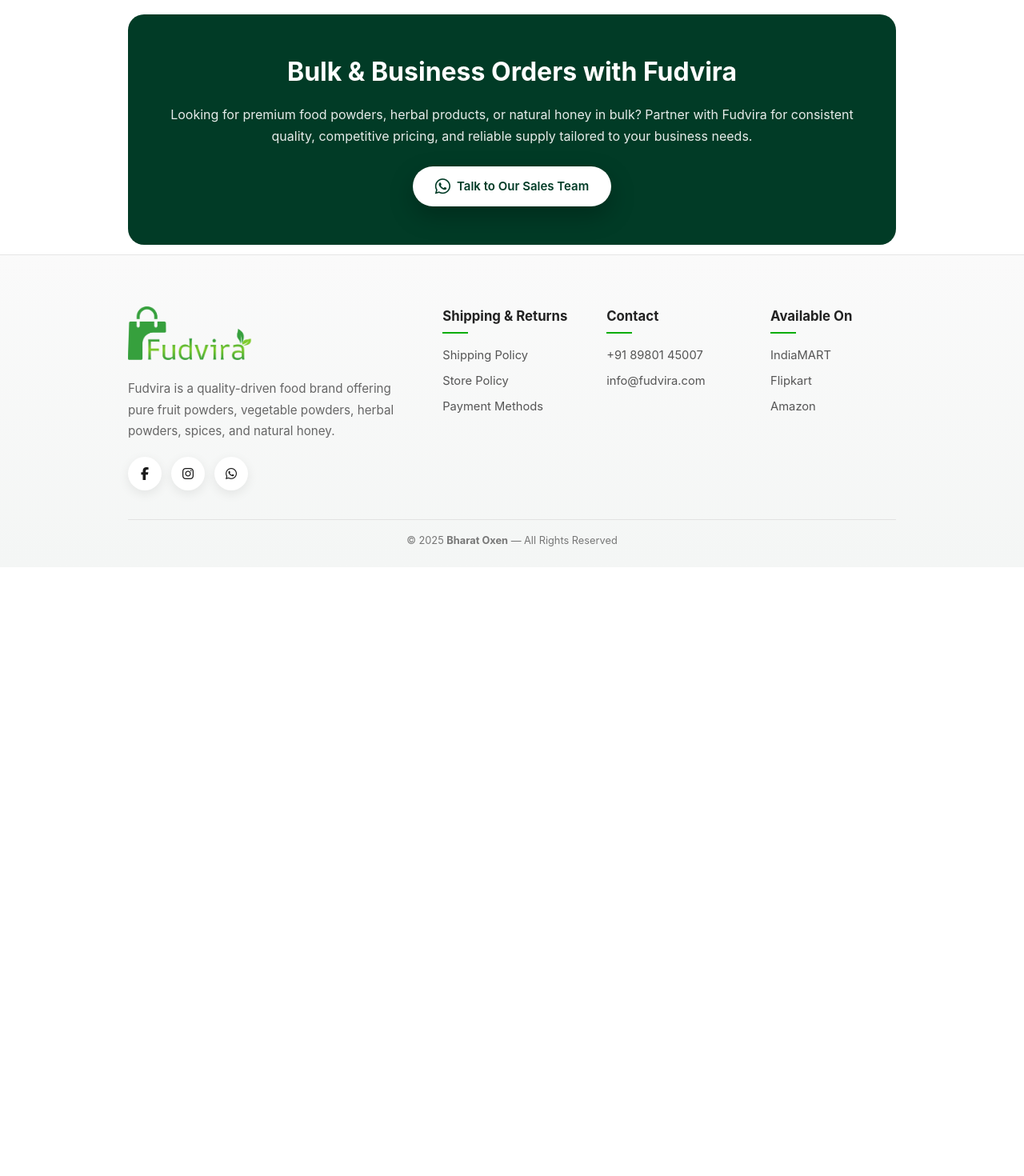
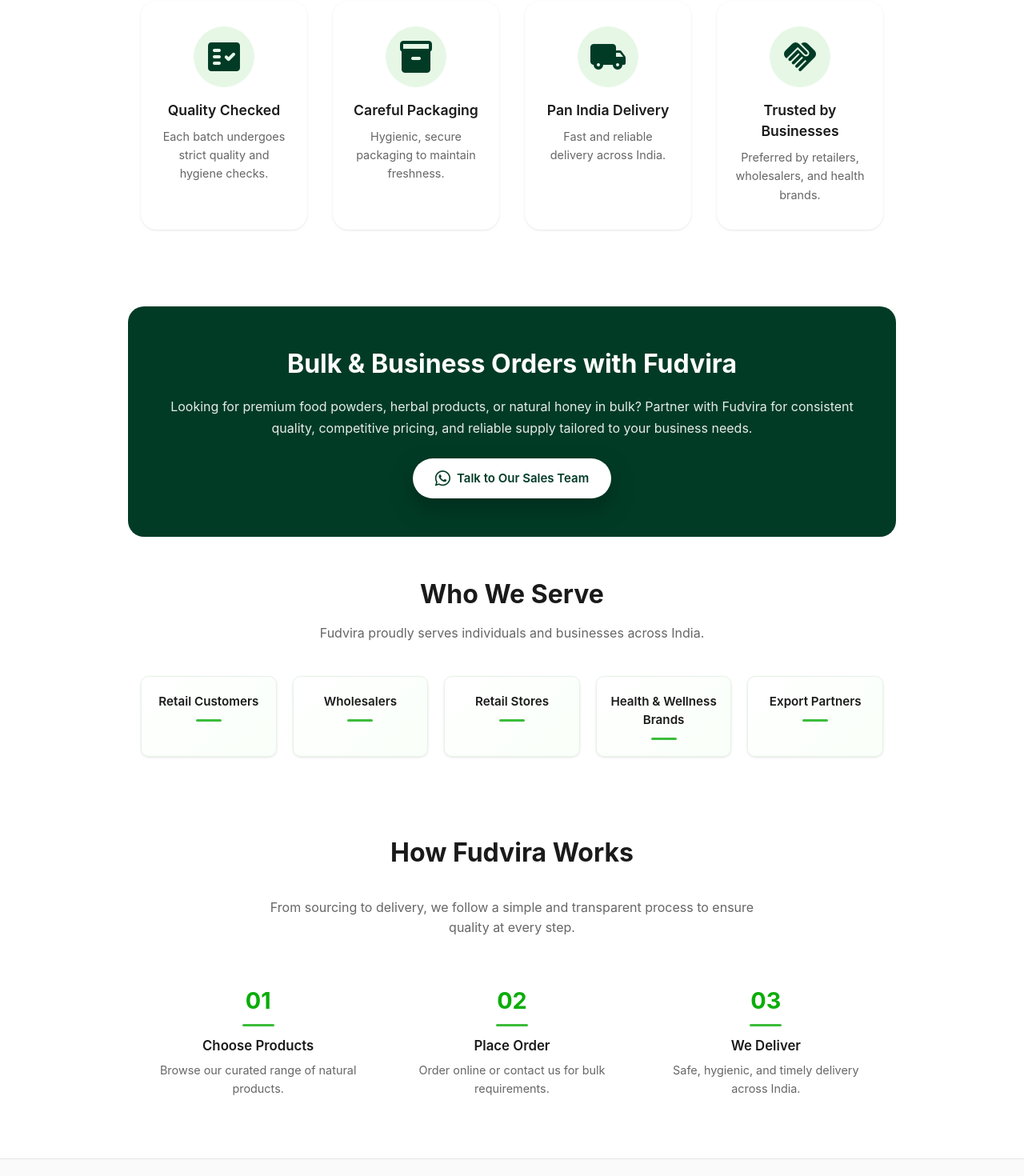
Before and after one commit to Witzcode0/fudvira_catalogue_fe, a React (Vite) app: page / in a window 1280 px wide. Shown: the part 1100-2570 px from the top of the page at 80% size. Before the commit the page ends 1809 px from the top, so only its background shows below. Built offline with nearby package versions, Linux system fonts and the light colour scheme; no server answers.

Commit message:
working on home page

```diff
--- a/src/assets/css/hero.css
+++ b/src/assets/css/hero.css
@@ -341,3 +341,243 @@
     width: 100%;
   }
 }
+
+
+/* =========================
+   WHO WE SERVE SECTION
+========================= */
+
+.home-section {
+  padding: var(--space-9) 0;
+}
+
+/* Title already centered via class */
+.home-section h2 {
+  font-size: 2rem;
+  font-weight: 700;
+  margin-bottom: var(--space-3);
+  text-align: center;
+  color: var(--text-dark);
+}
+
+/* Subtitle */
+.home-section .section-subtitle {
+  max-width: 640px;
+  margin: 0 auto var(--space-8);
+  text-align: center;
+  font-size: 1rem;
+  color: var(--text-light);
+  line-height: 1.6;
+}
+
+/* =========================
+   GRID
+========================= */
+
+.serve-grid {
+  max-width: 1100px;
+  margin: 0 auto;
+  padding: 0 var(--space-4);
+
+  display: grid;
+  grid-template-columns: repeat(5, 1fr);
+  gap: var(--space-5);
+
+}
+
+/* =========================
+   CARD
+========================= */
+
+.serve-card {
+  background: linear-gradient(
+    135deg,
+    #ffffff,
+    #f9fff9
+  );
+
+  border: 1px solid #e6f3e6;
+  border-radius: var(--radius-md);
+
+  padding: var(--space-5) var(--space-4);
+  text-align: center;
+
+  font-size: 0.95rem;
+  font-weight: 600;
+  color: var(--text-dark);
+
+  box-shadow: var(--shadow-sm);
+  transition: all 0.25s ease;
+  cursor: default;
+}
+
+/* Hover */
+.serve-card:hover {
+  transform: translateY(-4px);
+  border-color: var(--primary);
+  box-shadow: 0 12px 28px rgba(10, 173, 10, 0.18);
+}
+
+/* Decorative accent */
+.serve-card::after {
+  content: "";
+  display: block;
+  width: 32px;
+  height: 3px;
+  margin: 10px auto 0;
+  background: var(--primary);
+  border-radius: 4px;
+  opacity: 0.8;
+}
+
+/* =========================
+   RESPONSIVE
+========================= */
+
+/* Large Tablets */
+@media (max-width: 1024px) {
+  .serve-grid {
+    grid-template-columns: repeat(3, 1fr);
+  }
+}
+
+/* Tablets */
+@media (max-width: 768px) {
+  .home-section h2 {
+    font-size: 1.7rem;
+  }
+
+  .serve-grid {
+    grid-template-columns: repeat(2, 1fr);
+    gap: var(--space-4);
+  }
+}
+
+/* Mobile */
+@media (max-width: 480px) {
+  .serve-grid {
+    grid-template-columns: 1fr;
+  }
+
+  .serve-card {
+    font-size: 0.9rem;
+    padding: var(--space-4);
+  }
+}
+/* =========================
+   HOW FUDVIRA WORKS
+========================= */
+
+.home-section.light {
+  padding: var(--space-9) 0;
+}
+
+/* Title */
+.home-section.light h2 {
+  text-align: center;
+  font-size: 2rem;
+  font-weight: 700;
+  margin-bottom: var(--space-7);
+  color: var(--text-dark);
+}
+
+/* =========================
+   STEPS GRID
+========================= */
+
+.steps-grid {
+  max-width: 1100px;
+  margin: 0 auto;
+  padding: 0 var(--space-4);
+
+  display: grid;
+  grid-template-columns: repeat(3, 1fr);
+  gap: var(--space-6);
+}
+
+/* =========================
+   STEP ITEM
+========================= */
+
+.step-card {
+  text-align: center;
+  padding: var(--space-4) var(--space-3);
+}
+
+/* Step number */
+.step-card span {
+  display: inline-block;
+  margin-bottom: var(--space-3);
+
+  font-size: 1.8rem;
+  font-weight: 700;
+  color: var(--primary);
+
+  position: relative;
+}
+
+/* Underline accent */
+.step-card span::after {
+  content: "";
+  display: block;
+  width: 40px;
+  height: 3px;
+  margin: 8px auto 0;
+  background: var(--primary);
+  border-radius: 2px;
+  opacity: 0.8;
+}
+
+/* Title */
+.step-card h4 {
+  font-size: 1.05rem;
+  font-weight: 600;
+  margin-bottom: 6px;
+  color: var(--text-dark);
+}
+
+/* Description */
+.step-card p {
+  font-size: 0.9rem;
+  color: var(--text-light);
+  line-height: 1.6;
+  max-width: 280px;
+  margin: 0 auto;
+}
+
+/* =========================
+   RESPONSIVE
+========================= */
+
+/* Tablet */
+@media (max-width: 900px) {
+  .steps-grid {
+    grid-template-columns: 1fr;
+    gap: var(--space-7);
+  }
+
+  .step-card {
+    text-align: left;
+    max-width: 500px;
+    margin: 0 auto;
+  }
+
+  .step-card span {
+    font-size: 1.6rem;
+  }
+
+  .step-card span::after {
+    margin-left: 0;
+  }
+}
+
+/* Mobile */
+@media (max-width: 480px) {
+  .home-section.light h2 {
+    font-size: 1.6rem;
+  }
+
+  .step-card p {
+    font-size: 0.85rem;
+  }
+}
--- a/src/components/Navbar.jsx
+++ b/src/components/Navbar.jsx
@@ -105,6 +105,12 @@
                 <div className="account-dropdown open">
                   <ul className="account-list">
                     <li>
+                      <NavLink to="/" onClick={closeAll} className="account-link">
+                        {/* <span className="material-icons-round">category</span> */}
+                        Home
+                      </NavLink>
+                    </li>
+                    <li>
                       <NavLink to="/categories" onClick={closeAll} className="account-link">
                         {/* <span className="material-icons-round">category</span> */}
                         Categories
--- a/src/pages/Home.jsx
+++ b/src/pages/Home.jsx
@@ -54,30 +54,57 @@
         </p>
 
         <div className="features-grid">
+
           <div className="feature-card">
             <span className="material-icons-round">verified</span>
             <h4>100% Pure</h4>
-            <p>No chemicals, no additives, only nature.</p>
+            <p>No chemicals, no additives, only natural goodness.</p>
           </div>
 
           <div className="feature-card">
             <span className="material-icons-round">spa</span>
             <h4>Health First</h4>
-            <p>Nutrient-rich powders for daily wellness.</p>
+            <p>Nutrient-rich powders and honey for everyday wellness.</p>
           </div>
 
           <div className="feature-card">
             <span className="material-icons-round">eco</span>
             <h4>Ethically Sourced</h4>
-            <p>Carefully sourced from trusted farms.</p>
+            <p>Carefully sourced from trusted farms and producers.</p>
+          </div>
+
+          <div className="feature-card">
+            <span className="material-icons-round">science</span>
+            <h4>Minimal Processing</h4>
+            <p>Processed gently to retain natural nutrients and taste.</p>
+          </div>
+
+          <div className="feature-card">
+            <span className="material-icons-round">fact_check</span>
+            <h4>Quality Checked</h4>
+            <p>Each batch undergoes strict quality and hygiene checks.</p>
+          </div>
+
+          <div className="feature-card">
+            <span className="material-icons-round">inventory_2</span>
+            <h4>Careful Packaging</h4>
+            <p>Hygienic, secure packaging to maintain freshness.</p>
           </div>
 
           <div className="feature-card">
             <span className="material-icons-round">local_shipping</span>
             <h4>Pan India Delivery</h4>
-            <p>Fast & reliable shipping across India.</p>
+            <p>Fast and reliable delivery across India.</p>
           </div>
+
+          <div className="feature-card">
+            <span className="material-icons-round">handshake</span>
+            <h4>Trusted by Businesses</h4>
+            <p>Preferred by retailers, wholesalers, and health brands.</p>
+          </div>
+
         </div>
+
       </section>
 
       {/* ================= CTA ================= */}
@@ -92,7 +119,7 @@
           </p>
 
           <a
-            href="https://wa.me/918980145007?text=Hello%20Fudvira%20Team%20👋%0AI%20am%20interested%20in%20bulk%20or%20business%20orders.%20Please%20share%20pricing,%20MOQ,%20and%20product%20details."
+            href="https://wa.me/918980145007?text=Hello%20Fudvira%20Team%20%0AI%20am%20interested%20in%20bulk%20or%20business%20orders.%20Please%20share%20pricing,%20MOQ,%20and%20product%20details."
             target="_blank"
             rel="noopener noreferrer"
             className="btn btn-primary"
@@ -104,6 +131,23 @@
         </div>
       </section>
 
+      <section className="home-section">
+        <h2 className="center">Who We Serve</h2>
+        <p className="section-subtitle"> Fudvira proudly serves individuals and businesses across India. </p>
+        <div className="serve-grid">
+          <div className="serve-card">Retail Customers</div>
+          <div className="serve-card">Wholesalers</div>
+          <div className="serve-card">Retail Stores</div>
+          <div className="serve-card">Health & Wellness Brands</div>
+          <div className="serve-card">Export Partners</div>
+        </div>
+      </section>
+
+      <section className="home-section light"> <h2 className="center">How Fudvira Works</h2><p className="section-subtitle">
+        From sourcing to delivery, we follow a simple and transparent process
+        to ensure quality at every step.
+      </p> <div className="steps-grid"> <div className="step-card"> <span>01</span> <h4>Choose Products</h4> <p>Browse our curated range of natural products.</p> </div> <div className="step-card"> <span>02</span> <h4>Place Order</h4> <p>Order online or contact us for bulk requirements.</p> </div> <div className="step-card"> <span>03</span> <h4>We Deliver</h4> <p>Safe, hygienic, and timely delivery across India.</p> </div> </div> </section>
+
     </>
 
   );
```
